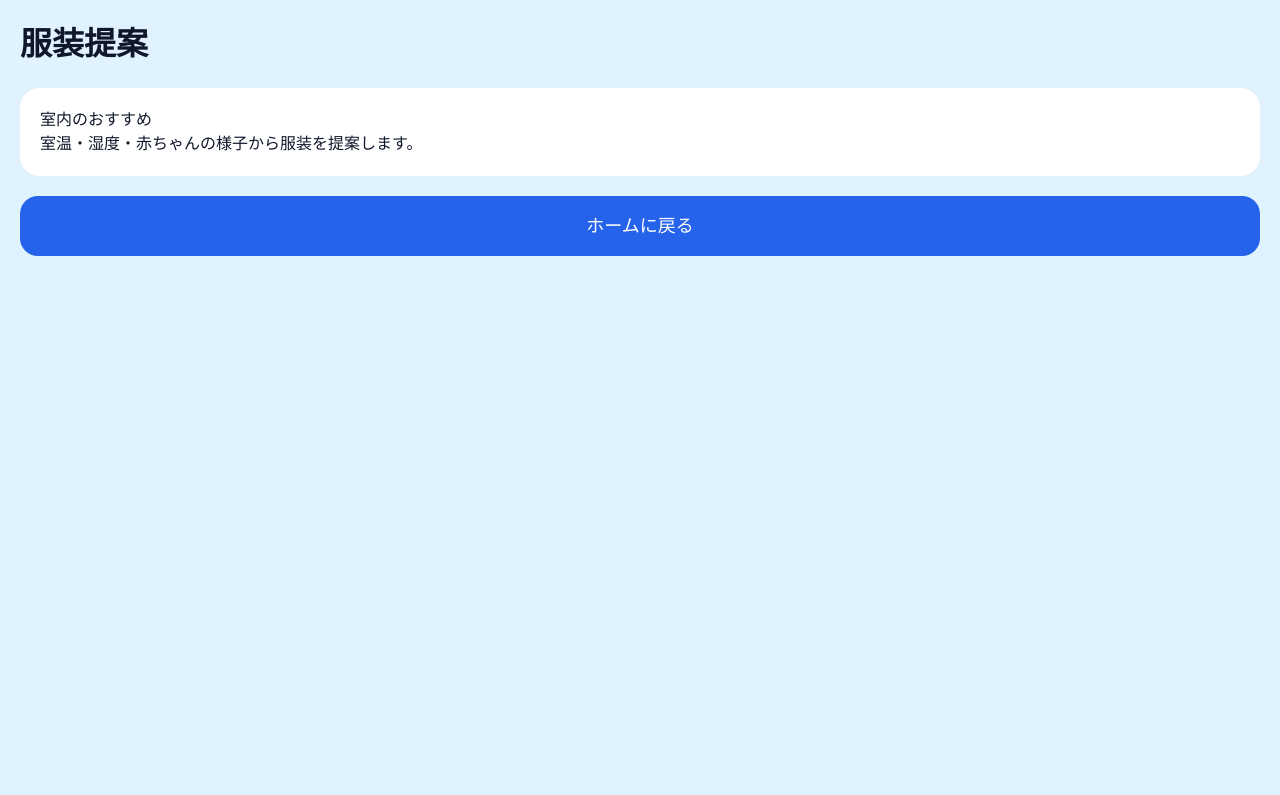
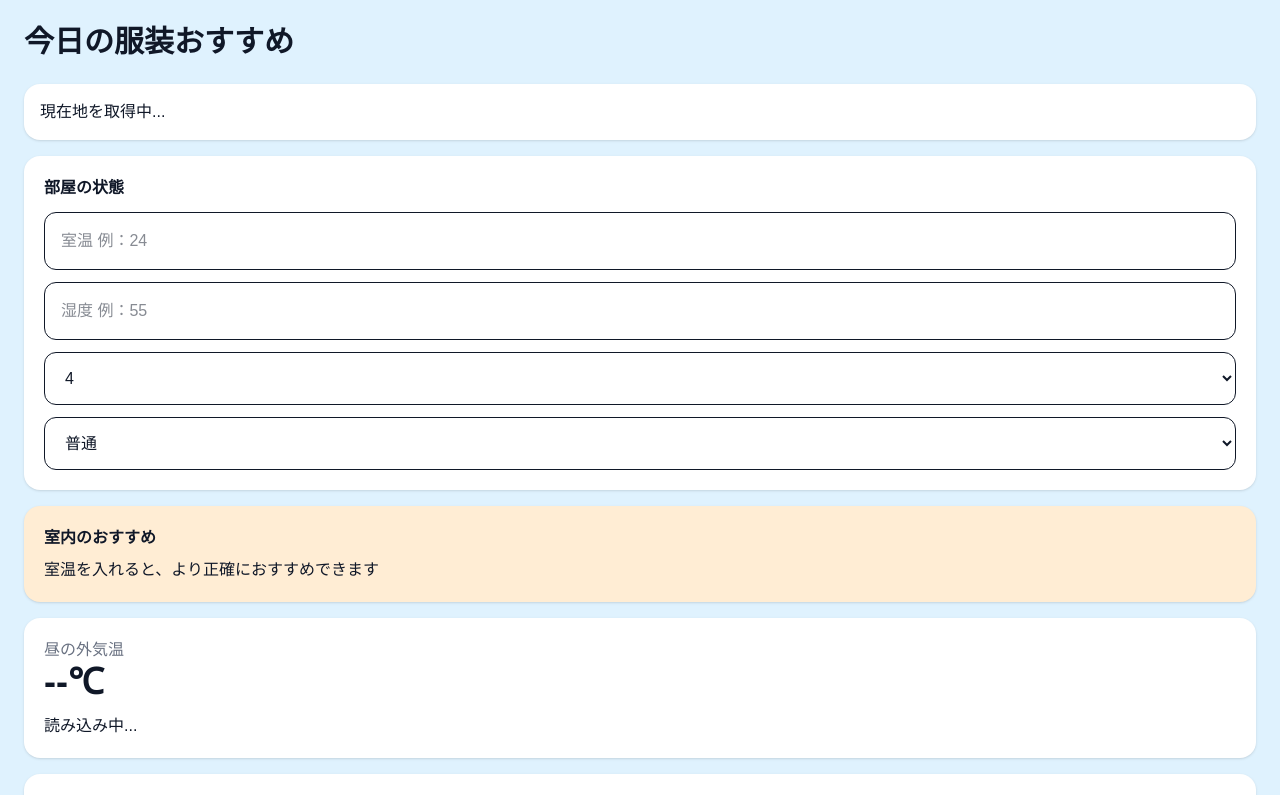
Before and after one commit to fumichama1-ship-it/baby-health-log, a Next.js app: page /clothes in a window 1280 px wide. Shown: the top 795 px of the page. Built offline with nearby package versions, Linux system fonts and the light colour scheme; no server answers.

Commit message:
Update page.tsx

```diff
--- a/app/clothes/page.tsx
+++ b/app/clothes/page.tsx
@@ -1,31 +1,183 @@
+
+"use client";
+
+import { useEffect, useState } from "react";
+
 export default function ClothesPage() {
-  return (
-    <main style={{ minHeight: "100vh", background: "#e0f2fe", padding: 20 }}>
-      <h1 style={{ fontSize: 32, fontWeight: "bold", color: "#0f172a" }}>
-        服装提案
-      </h1>
+	const [dayTemp, setDayTemp] = useState<number | null>(null);
+	const [nightTemp, setNightTemp] = useState<number | null>(null);
+	const [status, setStatus] = useState("現在地を取得中...");
 
-      <div style={{ background: "white", padding: 20, borderRadius: 20, marginTop: 20 }}>
-        <h2 style={{ color: "#0f172a" }}>室内のおすすめ</h2>
-        <p style={{ color: "#0f172a" }}>
-          室温・湿度・赤ちゃんの様子から服装を提案します。
-        </p>
-      </div>
+	const [roomTemp, setRoomTemp] = useState("");
+	const [humidity, setHumidity] = useState("");
+	const [ageMonth, setAgeMonth] = useState("4");
+	const [condition, setCondition] = useState("普通");
 
-      <a href="/">
-        <button style={btn}>ホームに戻る</button>
-      </a>
-    </main>
-  );
+	useEffect(() => {
+		navigator.geolocation.getCurrentPosition(
+			async (position) => {
+				const lat = position.coords.latitude;
+				const lon = position.coords.longitude;
+
+				setStatus("天気を取得中...");
+
+				const res = await fetch(
+					`https://api.open-meteo.com/v1/forecast?latitude=${lat}&longitude=${lon}&hourly=temperature_2m&timezone=Asia%2FTokyo&forecast_days=1`
+				);
+
+				const data = await res.json();
+
+				const times = data.hourly.time;
+				const temps = data.hourly.temperature_2m;
+
+				const dayIndex = times.findIndex((time: string) =>
+					time.includes("12:00")
+				);
+
+				const nightIndex = times.findIndex((time: string) =>
+					time.includes("21:00")
+				);
+
+				setDayTemp(temps[dayIndex]);
+				setNightTemp(temps[nightIndex]);
+				setStatus("現在地の天気を表示中");
+			},
+			() => {
+				setStatus("現在地を取得できませんでした");
+			}
+		);
+	}, []);
+
+	function recommendByRoom() {
+		const temp = Number(roomTemp);
+		const hum = Number(humidity);
+
+		if (!roomTemp) {
+			return "室温を入れると、より正確におすすめできます";
+		}
+
+		let result = "";
+
+		if (temp >= 27) {
+			result = "半袖肌着、または薄手ロンパース。着せすぎ注意";
+		} else if (temp >= 24) {
+			result = "半袖肌着＋薄手ロンパース";
+		} else if (temp >= 21) {
+			result = "半袖肌着＋薄手長袖、または薄手スリーパー";
+		} else {
+			result = "長袖肌着＋長袖ロンパース＋スリーパー";
+		}
+
+		if (humidity && hum >= 70) {
+			result += "。湿度が高いので、汗・蒸れに注意";
+		}
+
+		if (humidity && hum <= 40) {
+			result += "。乾燥気味なので、加湿も意識";
+		}
+
+		if (condition === "汗あり") {
+			result += "。汗があるなら1枚減らすか薄手に変更";
+		}
+
+		if (condition === "背中が冷たい") {
+			result += "。背中が冷たいなら薄手を1枚追加";
+		}
+
+		return result;
+	}
+
+	function recommendOutside(temp: number | null) {
+		if (temp === null) return "読み込み中...";
+		if (temp >= 27) return "外出時は薄着＋日差し対策";
+		if (temp >= 24) return "薄手ロンパースでOK";
+		if (temp >= 21) return "薄手長袖があると安心";
+		return "外出時は羽織りやブランケットも検討";
+	}
+
+	return (
+		<main className="min-h-screen bg-sky-100 p-6 text-gray-900">
+			<h1 className="text-3xl font-bold mb-6">今日の服装おすすめ</h1>
+
+			<div className="bg-white rounded-2xl p-4 shadow mb-4">
+				{status}
+			</div>
+
+			<div className="space-y-4">
+				<div className="bg-white rounded-2xl p-5 shadow">
+					<h2 className="font-bold mb-3">部屋の状態</h2>
+
+					<input
+						value={roomTemp}
+						onChange={(e) => setRoomTemp(e.target.value)}
+						className="w-full p-4 border rounded-xl mb-3"
+						placeholder="室温 例：24"
+					/>
+
+					<input
+						value={humidity}
+						onChange={(e) => setHumidity(e.target.value)}
+						className="w-full p-4 border rounded-xl mb-3"
+						placeholder="湿度 例：55"
+					/>
+
+					<select
+						value={ageMonth}
+						onChange={(e) => setAgeMonth(e.target.value)}
+						className="w-full p-4 border rounded-xl mb-3"
+					>
+						<option>3</option>
+						<option>4</option>
+						<option>5</option>
+						<option>6</option>
+						<option>7</option>
+						<option>8</option>
+						<option>9</option>
+					</select>
+
+					<select
+						value={condition}
+						onChange={(e) => setCondition(e.target.value)}
+						className="w-full p-4 border rounded-xl"
+					>
+						<option>普通</option>
+						<option>汗あり</option>
+						<option>背中が冷たい</option>
+					</select>
+				</div>
+
+				<div className="bg-orange-100 rounded-2xl p-5 shadow">
+					<h2 className="font-bold mb-2">室内のおすすめ</h2>
+					<p>{recommendByRoom()}</p>
+				</div>
+
+				<div className="bg-white rounded-2xl p-5 shadow">
+					<h2 className="text-gray-500">昼の外気温</h2>
+					<p className="text-4xl font-bold">
+						{dayTemp === null ? "--" : dayTemp}℃
+					</p>
+					<p className="mt-3">{recommendOutside(dayTemp)}</p>
+				</div>
+
+				<div className="bg-white rounded-2xl p-5 shadow">
+					<h2 className="text-gray-500">夜の外気温</h2>
+					<p className="text-4xl font-bold">
+						{nightTemp === null ? "--" : nightTemp}℃
+					</p>
+					<p className="mt-3">{recommendOutside(nightTemp)}</p>
+				</div>
+
+				<div className="bg-yellow-100 rounded-2xl p-5">
+					最終判断は、背中の汗・冷え・機嫌・寝つきを見て調整してください。
+				</div>
+
+				<a
+					href="/"
+					className="block text-center bg-blue-500 text-white p-4 rounded-2xl"
+				>
+					ホームに戻る
+				</a>
+			</div>
+		</main>
+	);
 }
-
-const btn = {
-  marginTop: 20,
-  width: "100%",
-  height: 60,
-  borderRadius: 18,
-  border: "none",
-  background: "#2563eb",
-  color: "white",
-  fontSize: 18,
-};
```
